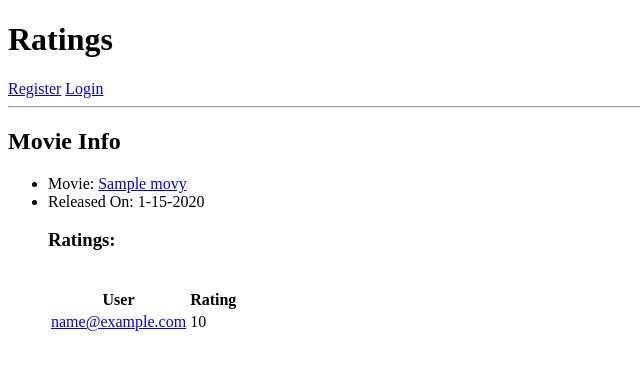
After one commit to eshthakkar/HB--ratings, a Flask app: page /movies/1 in a window 1280 px wide. The commit adds this page. Shown: the top 370 px of the page, without its empty margins (0-640 px from the left). Run offline with Flask 2, Linux system fonts and the light colour scheme; tables that the repository leaves empty hold one stand-in row (values such as "Sample post").

Commit message:
Movie list and movie details page

```diff
--- a/server.py
+++ b/server.py
@@ -36,16 +36,35 @@ def user_list():
     users = User.query.all()
     return render_template("user_list.html", users=users)
 
+@app.route('/movies')
+def movie_list():
+    """Show list of movies."""
+
+    movies = Movie.query.order_by('title').all()
+    return render_template("movie_list.html", movies=movies)
+
+
 @app.route('/users/<int:user_id>')
 def show_user_page(user_id):
 
     try:
         user = User.query.filter(User.user_id == user_id).one()
-        ratings = Rating.query.filter(Rating.user_id == user_id).all()
-        return render_template("user.html",user=user, ratings=ratings)
+        return render_template("user.html",user=user)
     except NoResultFound:
         flash("Nice try! User does not exist.")
         redirect("/users")
+
+
+@app.route('/movies/<int:movie_id>')
+def show_movie_page(movie_id):
+
+    try:
+        movie = Movie.query.filter(Movie.movie_id == movie_id).one()
+        return render_template("movie.html",movie=movie)
+    except NoResultFound:
+        flash("Nice try! Movie does not exist.")
+        redirect("/movies")
+
 
 @app.route('/register',methods=["GET"])
 def register_form():
@@ -82,6 +101,7 @@ def register_process():
         flash("You have been registered successfully!")
         return redirect("/")
 
+
 @app.route('/login',methods=["GET"])
 def login_form():
     """ Render login form."""
@@ -100,7 +120,7 @@ def login_process():
     try:
         session['user_id'] = verify_user_info.one().user_id
         flash("Logged in as %s" % user_name)
-        return redirect("/")
+        return redirect("/users/" + str(session['user_id']))
     except NoResultFound:
         flash("Invalid email/password")
         return redirect("/login")
--- /dev/null
+++ b/templates/movie.html
@@ -0,0 +1,30 @@
+{% extends 'base.html' %}
+{% block content %}
+
+    <h2>Movie Info</h2>
+    <ul>
+      <li>Movie: <a href="{{ movie.imdb_url }}">{{ movie.title }}</a></li>
+      <li>Released On: {{ movie.released_at.month }}-{{ movie.released_at.day }}-{{ movie.released_at.year }}</li>
+      {% if movie.ratings %}
+
+        <h3>Ratings: </h3><br>
+          <table>
+            <tr>
+              <th>User</th>
+              <th>Rating</th>
+            </tr>
+          {% for rating in movie.ratings %}
+            <tr>
+              <td><a href="/users/{{ rating.users_info.user_id }}">{{ rating.users_info.email }}</a></td>
+              <td>{{ rating.score }}</td>
+            </tr>
+          {% endfor %}
+        </table>
+
+      {% else %}
+        <p>This movie has no ratings yet!</p>
+      {% endif %}
+
+    </ul>
+
+{% endblock %}
```
Also changed, not shown: templates/movie_list.html (added, +15 -0 lines), templates/user.html (+19 -8 lines).
